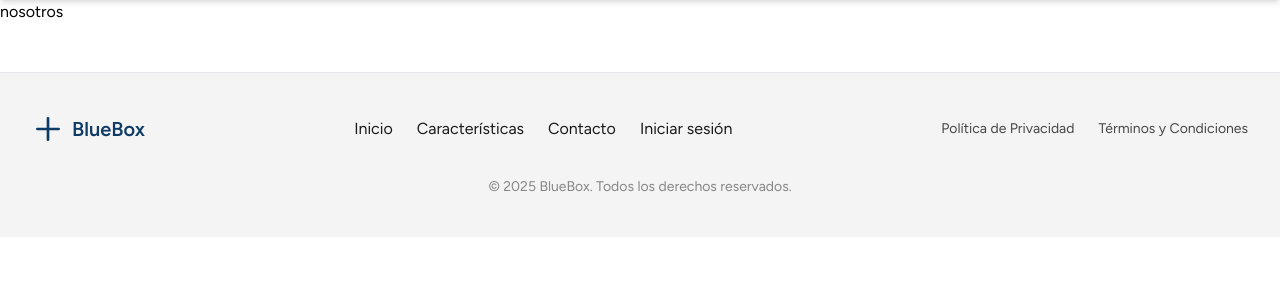
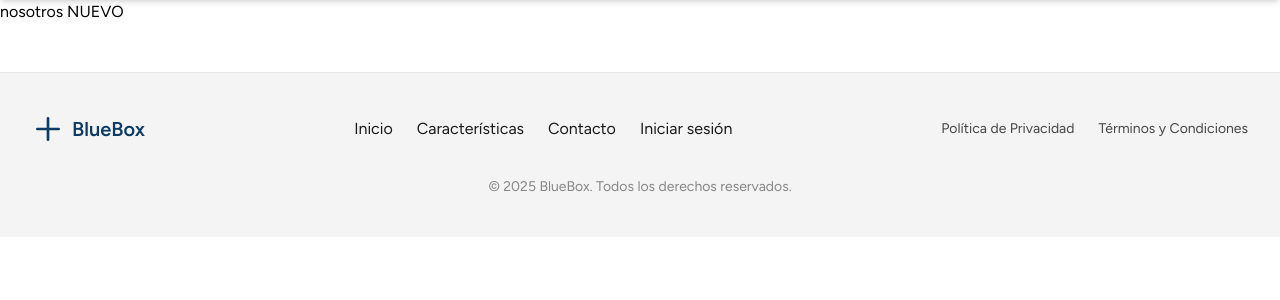
Before and after one commit to AIZENCODE/bluebox, a Laravel app: page /nosotros in a window 1280 px wide. Shown: the part 64-364 px from the top of the page. Run offline with Laravel 12, Linux system fonts and the light colour scheme; style sheets or scripts are compiled from the project's sources; some libraries are stand-ins or nearby versions.

Commit message:
laptop empresa: nuevo cambio

```diff
--- a/resources/views/client/nosotros.blade.php
+++ b/resources/views/client/nosotros.blade.php
@@ -2,7 +2,7 @@
 <x-layout-client>
 
    nosotros
-
+    NUEVO
 
 
 </x-layout-client>
```
